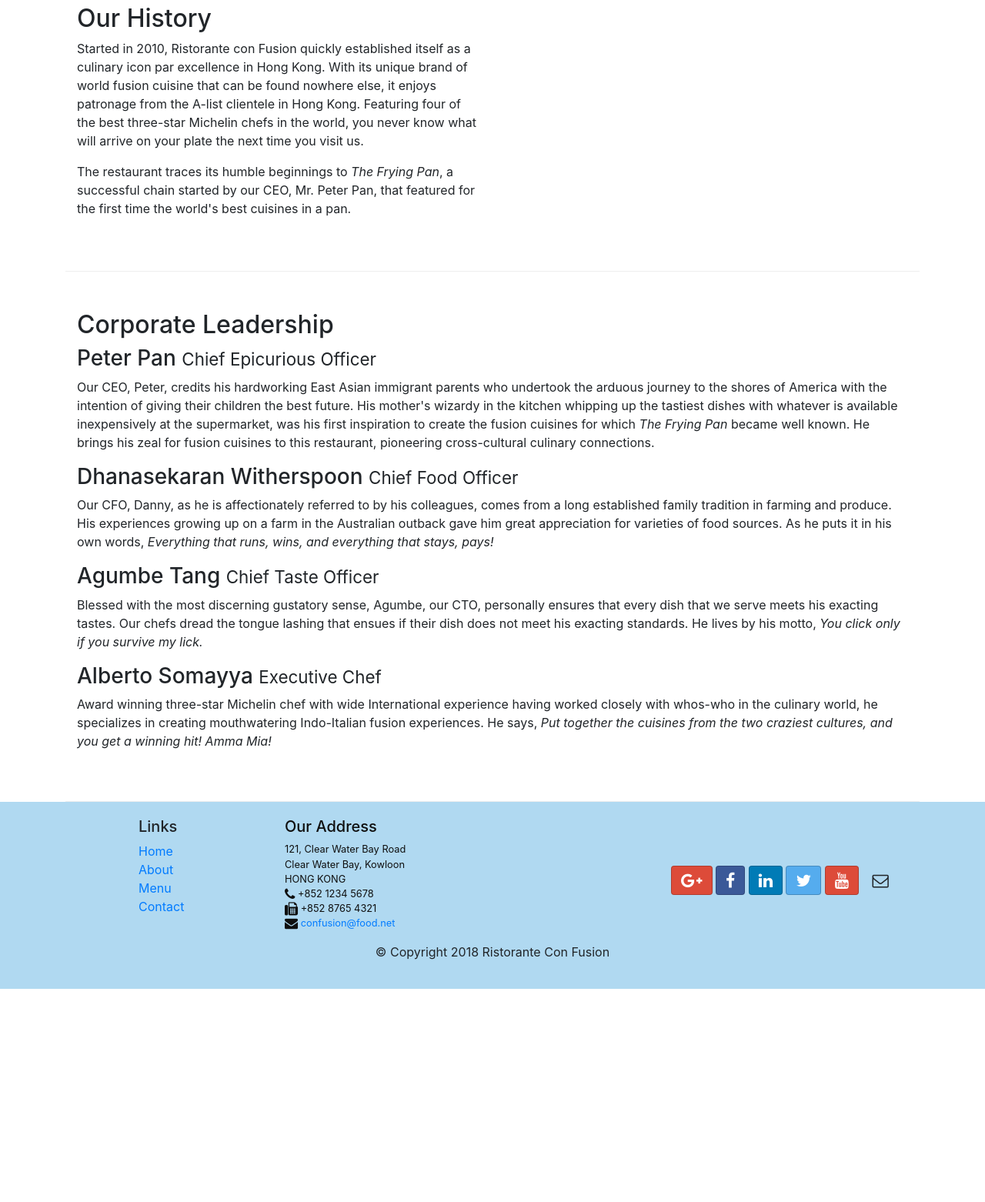
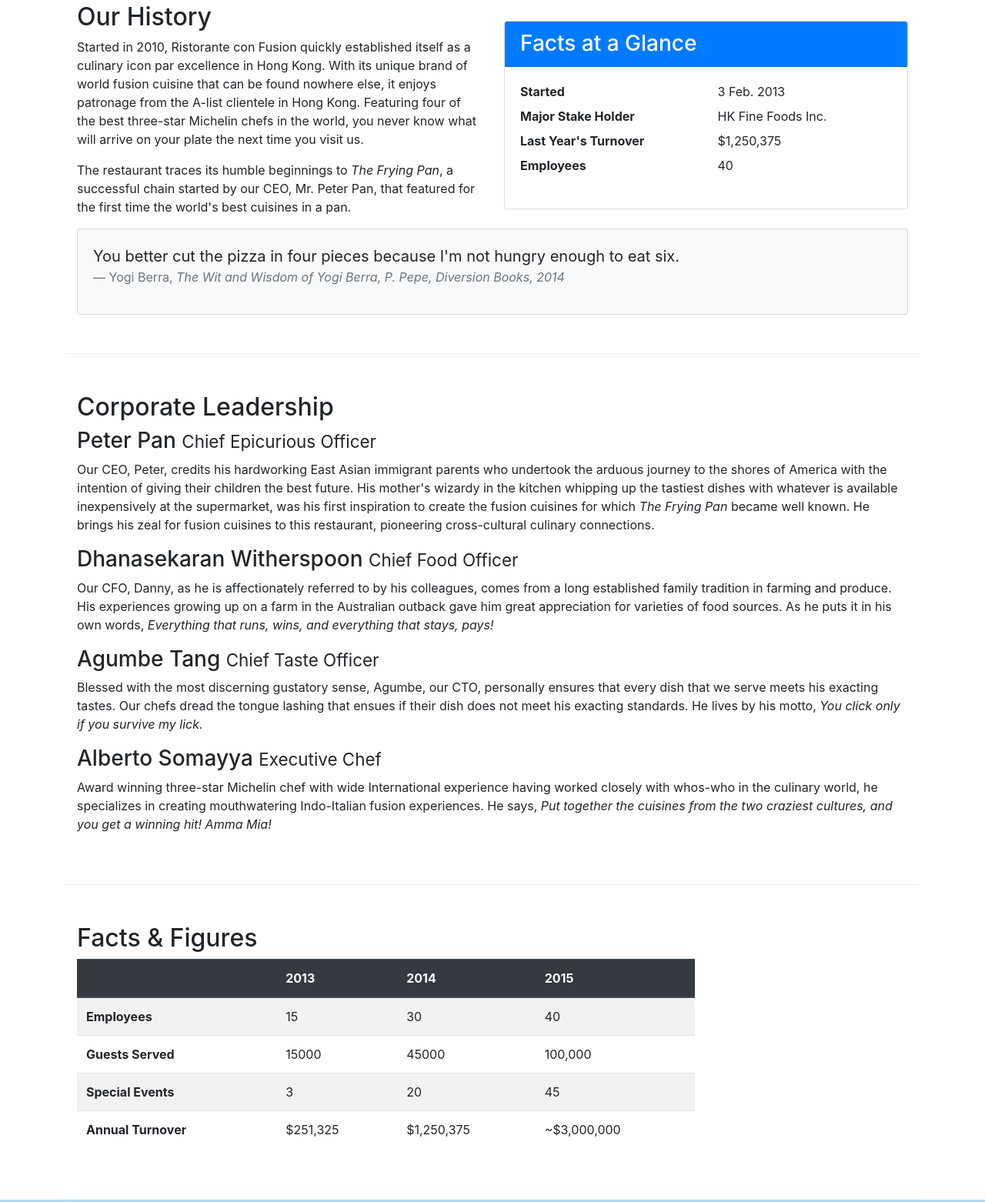
Before and after one commit to LeonPeters/Coursera-Course-Bootstrap4, a website: page aboutus.html in a window 1280 px wide. Shown: the part 488-2050 px from the top of the page at 77% size. Before the commit the page ends 1773 px from the top, so only its background shows below. Drawn offline with nearby package versions, Linux system fonts and the light colour scheme.

Commit message:
Tables and Cards

```diff
--- a/aboutus.html
+++ b/aboutus.html
@@ -65,7 +65,36 @@
                 <p>Started in 2010, Ristorante con Fusion quickly established itself as a culinary icon par excellence in Hong Kong. With its unique brand of world fusion cuisine that can be found nowhere else, it enjoys patronage from the A-list clientele in Hong Kong.  Featuring four of the best three-star Michelin chefs in the world, you never know what will arrive on your plate the next time you visit us.</p>
                 <p>The restaurant traces its humble beginnings to <em>The Frying Pan</em>, a successful chain started by our CEO, Mr. Peter Pan, that featured for the first time the world's best cuisines in a pan.</p>
             </div>
-            <div>
+            <div class="col-sm">
+                <div class="card">
+                    <h3 class="card-header bg-primary text-white">Facts at a Glance</h3>
+                    <div class="card-body">
+                        <dl class="row"> <!-- Description list -->
+                            <dt class="col-6">Started</dt> <!-- Description title -->
+                            <dd class="col-6">3 Feb. 2013</dd> <!-- Description data -->
+                            <dt class="col-6">Major Stake Holder</dt>
+                            <dd class="col-6">HK Fine Foods Inc.</dd>
+                            <dt class="col-6">Last Year's Turnover</dt>
+                            <dd class="col-6">$1,250,375</dd>
+                            <dt class="col-6">Employees</dt>
+                            <dd class="col-6">40</dd>
+                        </dl>
+                    </div>
+                </div>
+            </div>
+            <div class="col-12">
+                <div class="card card-body bg-light">
+                    <blockquote class="blockquote">
+                        <p class="mb-0">You better cut the pizza in four pieces
+                            because I'm not hungry enough to eat six.
+                        </p>
+                        <footer class="blockquote-footer">Yogi Berra, <!-- Allows to display author of quotation -->
+                            <cite title="Source Title">The Wit and Wisdom of
+                                Yogi Berra, P. Pepe, Diversion Books, 2014
+                            </cite>
+                        </footer>
+                    </blockquote>
+                </div>
             </div>
         </div>
 
@@ -83,7 +112,51 @@
                 <p class="d-none d-sm-block">Award winning three-star Michelin chef with wide International experience having worked closely with whos-who in the culinary world, he specializes in creating mouthwatering Indo-Italian fusion experiences. He says, <em>Put together the cuisines from the two craziest cultures, and you get a winning hit! Amma Mia!</em></p>
             </div>
        </div>
-
+       <!-- Responsive table and cards -->
+       <div class="row row-content">
+           <div class="col-12 col-sm-9">
+               <h2>Facts &amp; Figures</h2>
+               <div class="table-responsive">
+                <table class="table table-striped">
+                    <thead class="thead-dark">
+                        <tr>
+                            <th>&nbsp;</th>
+                            <th>2013</th>
+                            <th>2014</th>
+                            <th>2015</th>
+                        </tr>
+                    </thead>
+                    <tbody>
+                        <tr>
+                            <th>Employees</th>
+                            <td>15</td>
+                            <td>30</td>
+                            <td>40</td>
+                        </tr>
+                        <tr>
+                            <th>Guests Served</th>
+                            <td>15000</td>
+                            <td>45000</td>
+                            <td>100,000</td>
+                        </tr>
+                        <tr>
+                            <th>Special Events</th>
+                            <td>3</td>
+                            <td>20</td>
+                            <td>45</td>
+                        </tr>
+                        <tr>
+                            <th>Annual Turnover</th>
+                            <td>$251,325</td>
+                            <td>$1,250,375</td>
+                            <td>~$3,000,000</td>
+                        </tr>
+                    </tbody>
+                </table>
+            </div>
+           </div>
+           <div class="col-12 col-sm-3"></div>
+       </div>
     </div>
 
     <footer class="footer">
```
